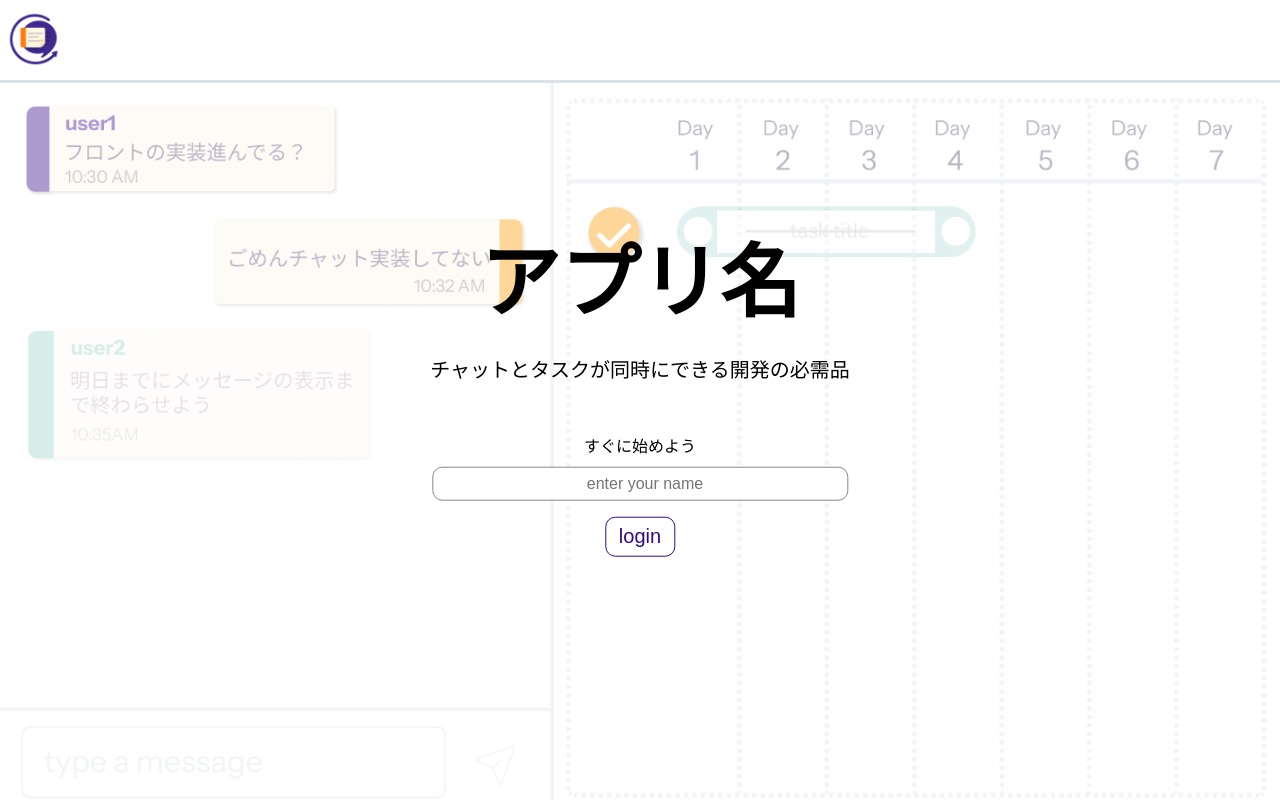
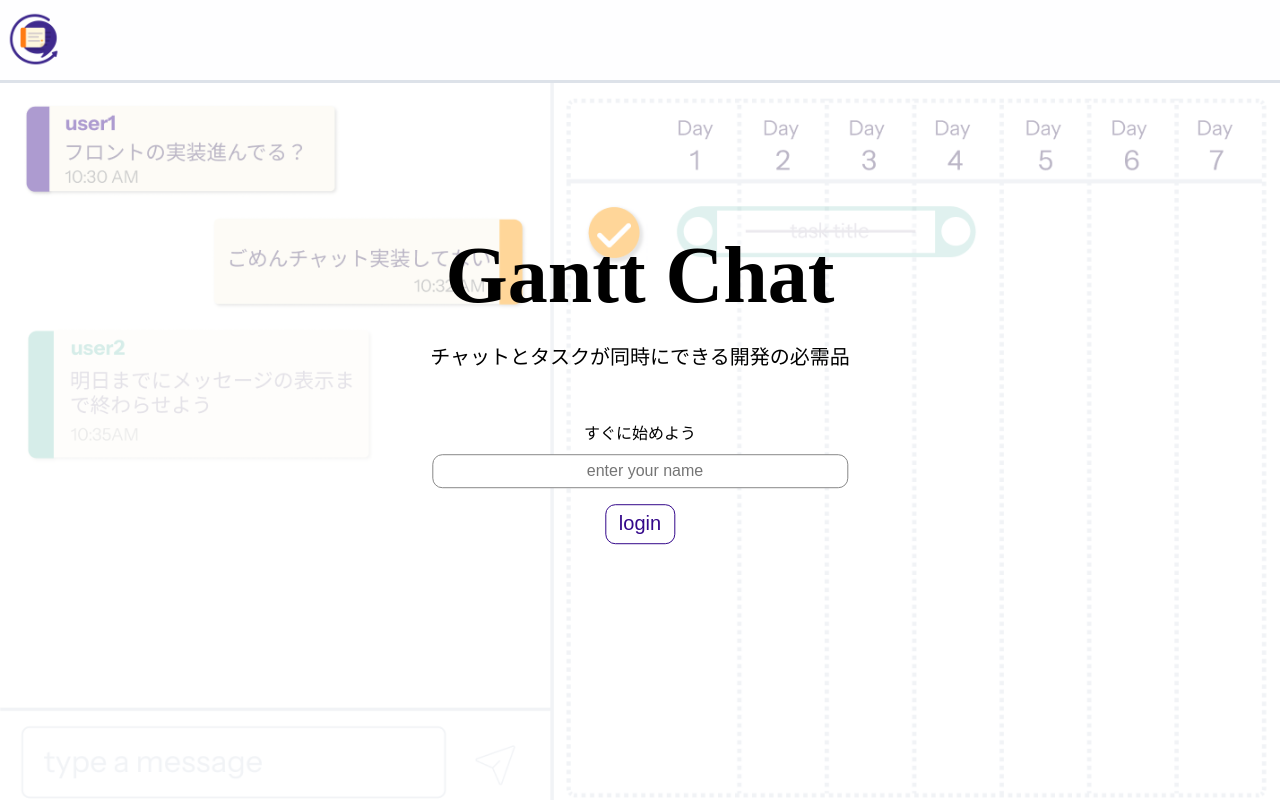
Before and after one commit to rkclhack/hackathon-t2-A, a Vue app in the folder chatapp/: page / in a window 1280 px wide. Built offline with nearby package versions, Linux system fonts and the light colour scheme; no server answers.

Commit message:
apply app name

```diff
--- a/chatapp/src/components/Login.vue
+++ b/chatapp/src/components/Login.vue
@@ -43,7 +43,7 @@ const onEnter = () => {
   <img src="../images/chat-screen.png" class="chat-screen"></img>
   <div class="container">
     <div>
-    <h1 class="title">アプリ名</h1>
+    <h1 class="title">Gantt Chat</h1>
     <p class="subtitle">チャットとタスクが同時にできる開発の必需品</p>
     <div class="">
     </div>
```
